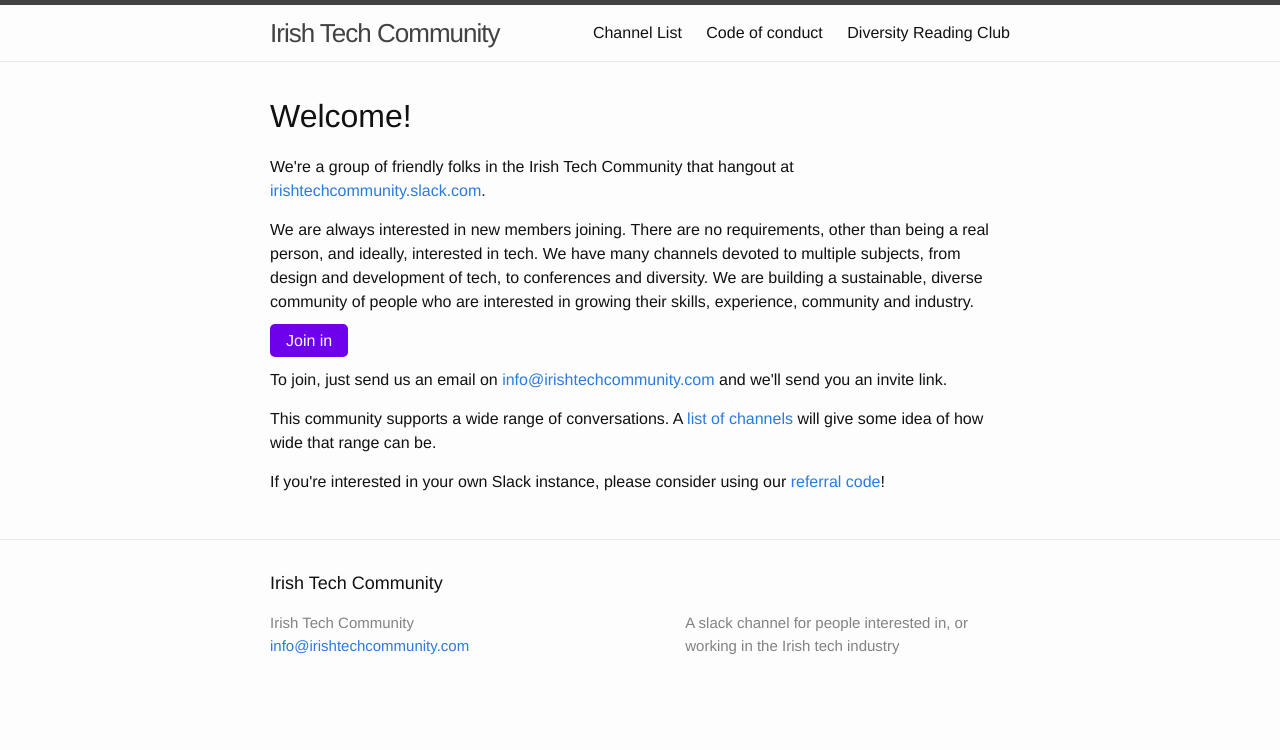
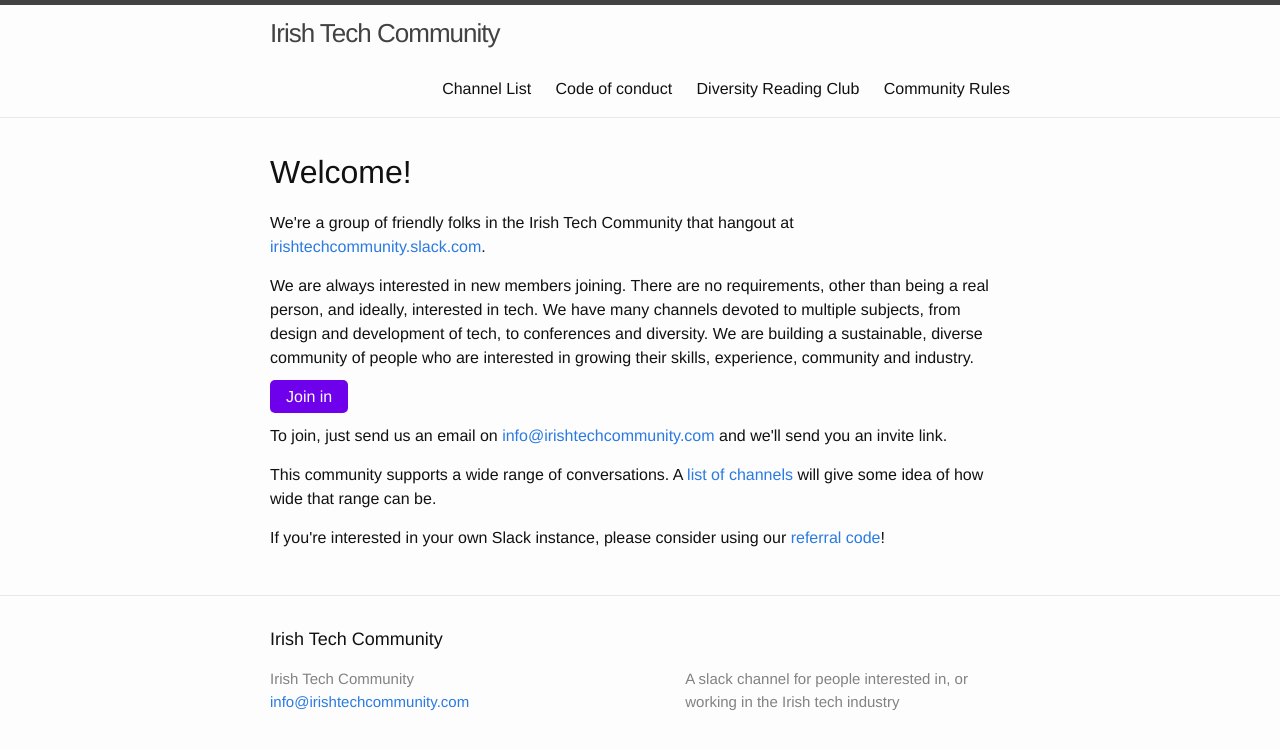
Before and after one commit to IrishTechCommunity/irishtechcommunity.github.io, a Jekyll site: the page built from index.html, in a window 1280 px wide. Shown: the top 750 px of the page. Built offline with Jekyll 4.4.1, drawn with Linux system fonts in a browser that asks for light colours.

Commit message:
Update with permalink and layout etc

```diff
--- a/rules.md
+++ b/rules.md
@@ -1,3 +1,9 @@
+---
+layout: page
+title: Community Rules
+permalink: /rules/
+---
+
 ##ITC should be considered SFW (Safe for Work). As a rule of thumb, before you post anything, consider if you'd want a co-worker or your boss to see it.
 
 ###The following is not allowed:
```
